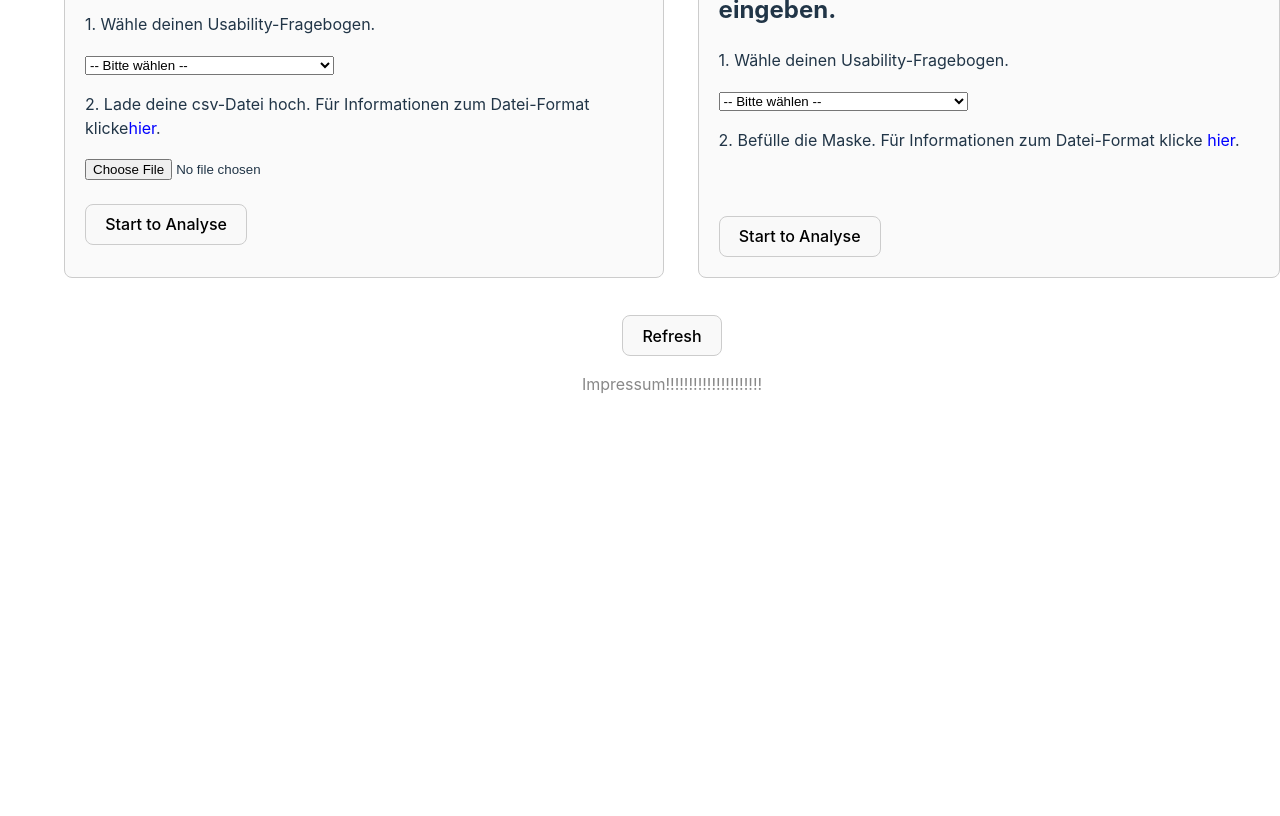
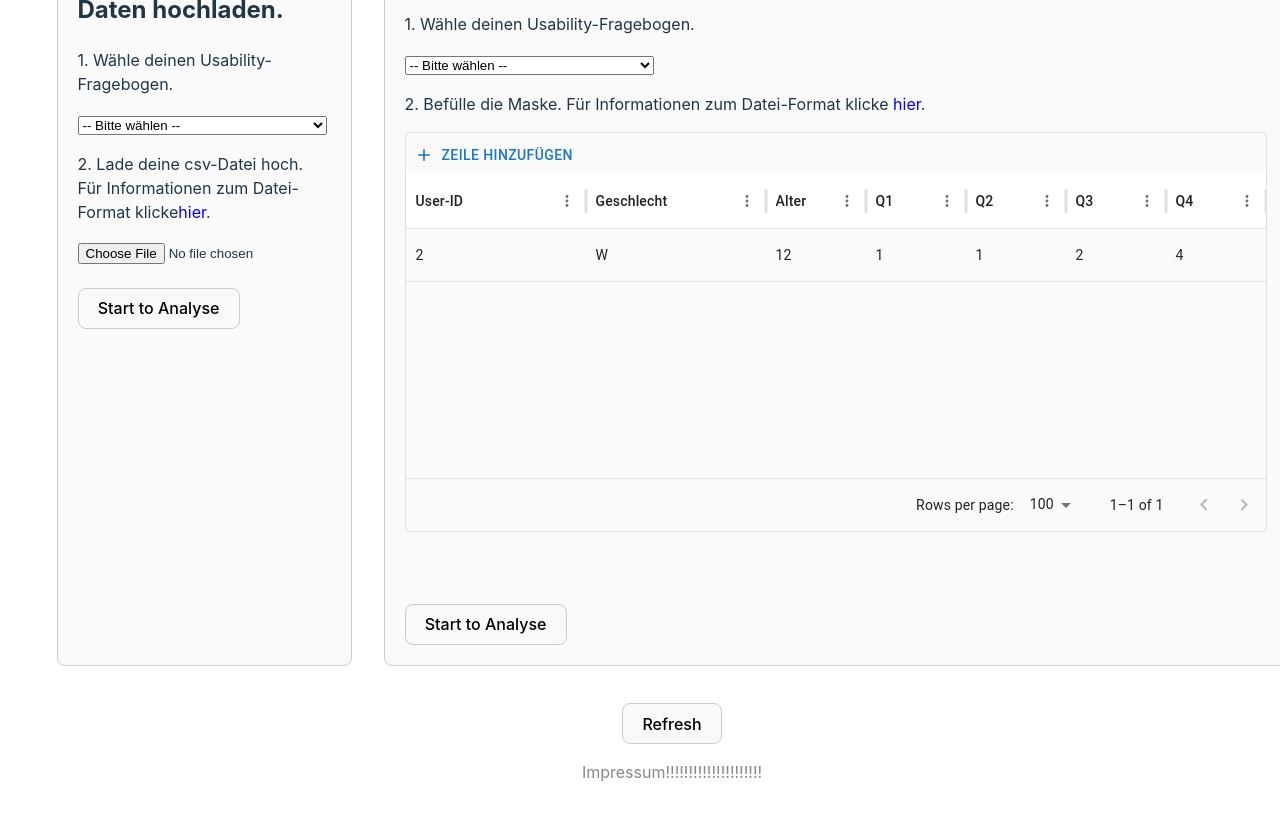
Before and after one commit to UniRegensburg/mme-sose24-statistics, a React (Vite) app: page / in a window 1280 px wide. Shown: the part 780-1596 px from the top of the page. Before the commit the page ends 1224 px from the top, so only its background shows below. Built offline with nearby package versions, Linux system fonts and the light colour scheme.

Commit message:
Homepage Integration MUI-Mask

```diff
--- a/package.json
+++ b/package.json
@@ -16,6 +16,7 @@
     "@mui/icons-material": "^6.1.1",
     "@mui/material": "^6.1.2",
     "@mui/x-data-grid": "^7.18.0",
+    "@mui/x-data-grid-generator": "^7.19.0",
     "@observablehq/plot": "^0.6.16",
     "react": "^18.3.1",
     "react-dom": "^18.3.1",
--- a/src/app/pages/home/Home.css
+++ b/src/app/pages/home/Home.css
@@ -82,7 +82,7 @@
   padding: 2em;
 }
 
-.read-the-docs {
+.copyrightInfo {
   color: #888;
 }
 
--- a/src/app/pages/home/Home.jsx
+++ b/src/app/pages/home/Home.jsx
@@ -7,7 +7,18 @@ import { IconButton, Modal, Box, Typography } from '@mui/material';
 import HelpOutlineIcon from '@mui/icons-material/HelpOutline';
 import { useWorkspaceContext } from '../../../providers/WorkspaceProvider'
 import DataService from '../../../services/DataService'
+import QUESTIONNAIRE_TYPE from "../../../constants/QuestionnaireType"
 {/*import workspaceEntity from '../../../entities/WorkspaceEntity'*/}
+import NewRowMaker from "./MaskImport"
+import * as React from 'react';
+import { DataGrid } from '@mui/x-data-grid';
+import {
+  randomCreatedDate,
+  randomTraderName,
+  randomUpdatedDate,
+} from '@mui/x-data-grid-generator';
+
+//erforderlich npm install @mui/x-data-grid-generator
 
 
 
@@ -125,6 +136,8 @@ function Home() {
             </select>
             <br />
             <p>2. Befülle die Maske. Für Informationen zum Datei-Format klicke <span className="link" onClick={handleOpenUserDataFormat} style={{ cursor: 'pointer', color: 'blue' }}>hier</span>.</p>
+            <NewRowMaker/>
+            <br />
             <br />
             <br />
             <Link to="/workspace">
@@ -135,13 +148,13 @@ function Home() {
           </div>
         </div>
       </div>
-      {/* use Link for redirecting */}
-      <div className="analyse-section">
+      {/* use Link for redirecting ÜBERARBEITEN!!!!*/}
+      <div className="refresh-section">
       <button className="button" onClick={() => window.location.reload()}>
         Refresh
       </button>
       </div>
-      <p className="read-the-docs">
+      <p className="copyrightInfo">
         Impressum!!!!!!!!!!!!!!!!!!!!!
       </p>
       <Modal open={isUserDataFormatOpen} onClose={handleCloseUserDataFormat}>
@@ -214,6 +227,9 @@ function Home() {
 
     </>
   )
+
+
+
 }
 
 
--- /dev/null
+++ b/src/app/pages/home/MaskImport.jsx
@@ -0,0 +1,105 @@
+import * as React from 'react';
+import { DataGrid } from '@mui/x-data-grid';
+import { Button, Box } from '@mui/material';
+import AddIcon from '@mui/icons-material/Add';
+import { randomId } from '@mui/x-data-grid-generator';
+import { GridToolbarContainer } from '@mui/x-data-grid';
+// Table from MUI (https://mui.com/x/react-data-grid/editing/#full-featured-crud-component)
+// Start-Table
+const initialRows = [
+    {
+      id: "1",
+      userID: "2",
+      gender: "W",
+      age: 12,
+      Q1: 1,
+      Q2: 1,
+      Q3: 2,
+      Q4: 4,
+    },
+  ];
+
+  const columns = [
+    { field: 'userID', headerName: 'User-ID', width: 180, editable: true },
+    { field: 'gender', headerName: 'Geschlecht', width: 180, editable: true },
+    {
+      field: 'age',
+      headerName: 'Alter',
+      type: 'number',
+      editable: true,
+      align: 'left',
+      headerAlign: 'left',
+    },
+    {
+      field: 'Q1',
+      headerName: 'Q1',
+      type: 'number',
+      editable: true,
+      align: 'left',
+      headerAlign: 'left',
+    },
+    {
+      field: 'Q2',
+      headerName: 'Q2',
+      type: 'number',
+      editable: true,
+      align: 'left',
+      headerAlign: 'left',
+    },
+    {
+      field: 'Q3',
+      headerName: 'Q3',
+      type: 'number',
+      editable: true,
+      align: 'left',
+      headerAlign: 'left',
+    },
+    {
+      field: 'Q4',
+      headerName: 'Q4',
+      type: 'number',
+      editable: true,
+      align: 'left',
+      headerAlign: 'left',
+    },
+  ];
+
+  function EditToolbar(props) {
+    const { setRows } = props;
+    //New row
+    const handleClick = () => {
+      const id = randomId(); // Random ID
+      setRows((oldRows) => [
+        ...oldRows,
+        { id, userID: '', gender: '', age: '', Q1: '', Q2: '', Q3: '', Q4: '' },
+      ]);
+    };
+
+    return (
+      <GridToolbarContainer>
+        <Button color="primary" startIcon={<AddIcon />} onClick={handleClick}>
+          Zeile hinzufügen
+        </Button>
+      </GridToolbarContainer>
+    );
+  }
+
+  export default function NewRowMaker() {
+    const [rows, setRows] = React.useState(initialRows);
+
+    return (
+        <div style={{ height: 400, width: '100%' }}>
+        <DataGrid
+          rows={rows}
+          columns={columns}
+          editMode="row"
+          slots={{
+            toolbar: EditToolbar,
+          }}
+          slotProps={{
+            toolbar: { setRows },
+          }}
+        />
+      </div>
+    );
+  }
```
Also changed, not shown: 1 other file (tests, documents, lock files or other folders).
